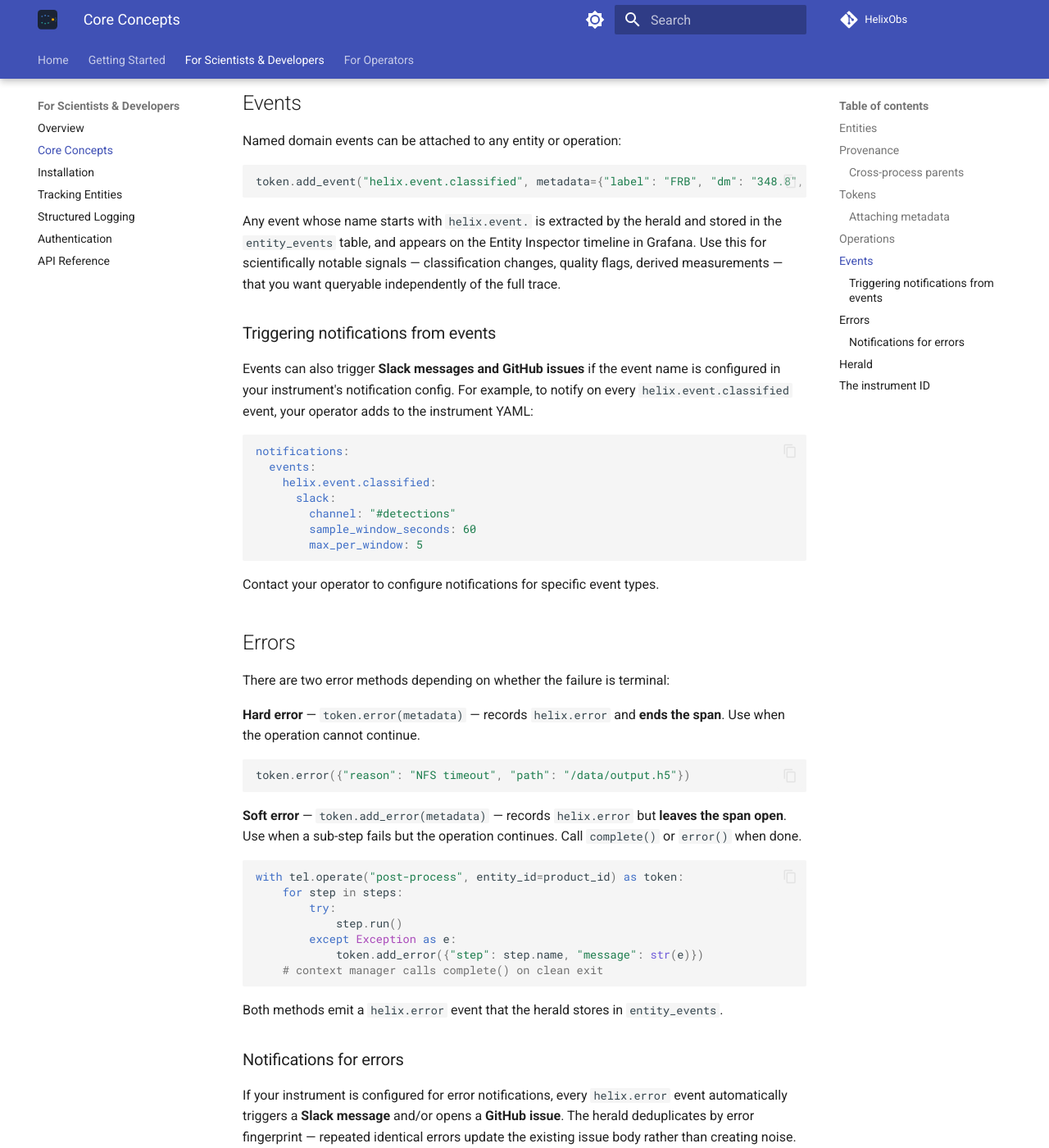
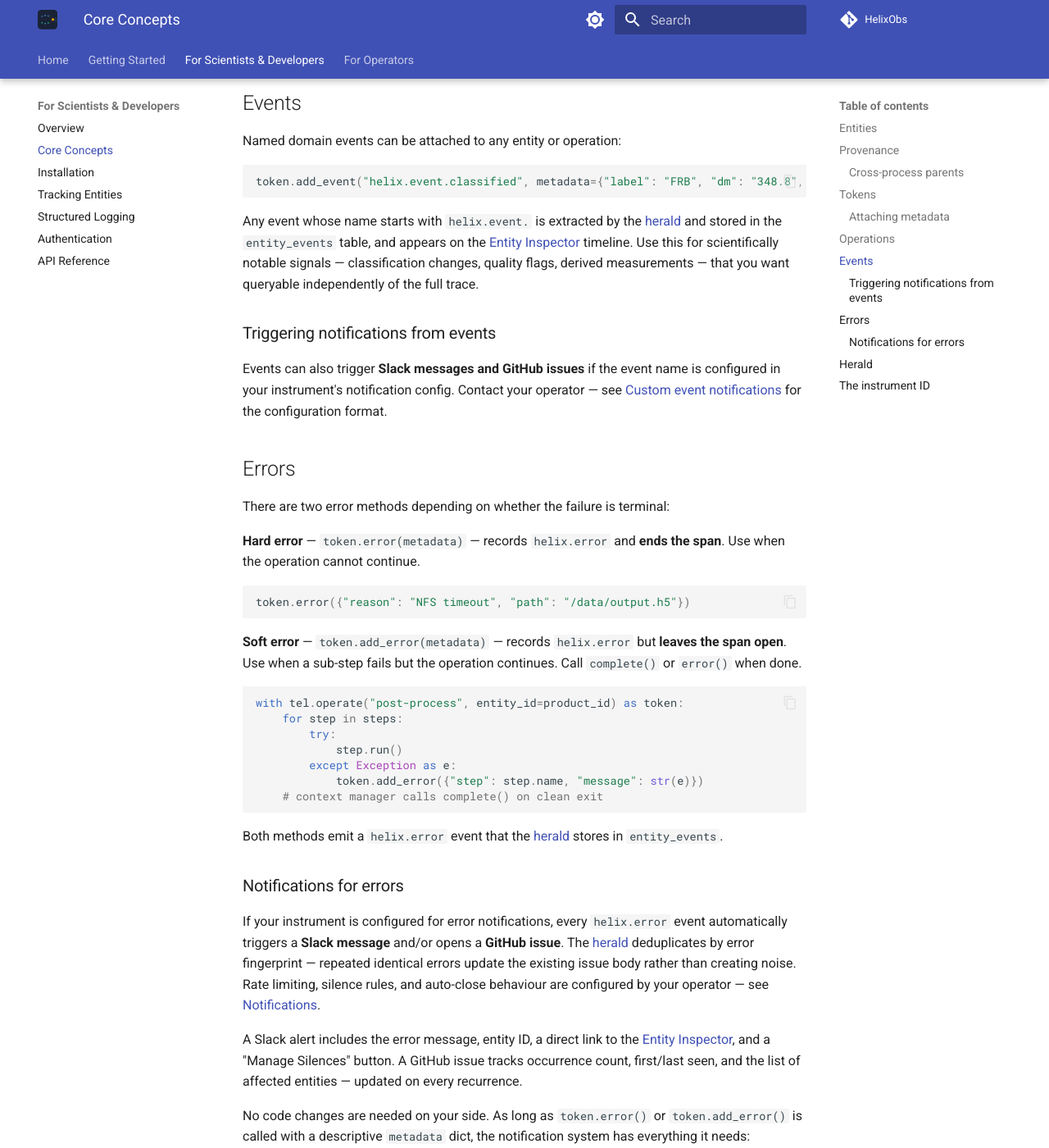
Before and after one commit to HelixObs/helixobs.github.io, an MkDocs documentation site: the page built from docs/client/concepts.md, in a window 1280 px wide and 1400 px high, scrolled down 2514 px. Shown: the whole window at 82% size. Built offline with MkDocs 1.6.1 and Material for MkDocs 9.7.7, drawn with Linux system fonts in a browser that asks for light colours; some of the changed text lies outside the part shown.

Commit message:
docs: add cross-references between client docs and operator guides
Link "herald" mentions to concepts.md#herald, "Entity Inspector" to
operator/dashboards.md#entity-inspector, and notification callouts to
operator/notifications.md — replacing the inline YAML example with a
pointer to the operator config guide to avoid duplication.

Co-Authored-By: Claude Sonnet 4.6 <noreply@anthropic.com>

````diff
--- a/docs/client/concepts.md
+++ b/docs/client/concepts.md
@@ -27,11 +27,11 @@ with tel.create("cluster", id="event-7", parents=["candidate-42", "candidate-43"
     run_cluster()
 ```
 
-The herald resolves parent IDs to OTel span links server-side and stores the graph in TimescaleDB. The Grafana Entity Inspector renders it as a clickable DAG.
+The [herald](#herald) resolves parent IDs to OTel span links server-side and stores the graph in TimescaleDB. The Grafana [Entity Inspector](../operator/dashboards.md#entity-inspector) renders it as a clickable DAG.
 
 ### Cross-process parents
 
-Parents do not need to live in the same process or host. If the parent entity was created in a different process, the herald resolves the link server-side using a shared TraceStore. Simply pass the parent ID — no coordination required.
+Parents do not need to live in the same process or host. If the parent entity was created in a different process, the [herald](#herald) resolves the link server-side using a shared TraceStore. Simply pass the parent ID — no coordination required.
 
 ## Tokens
 
@@ -98,23 +98,11 @@ Named domain events can be attached to any entity or operation:
 token.add_event("helix.event.classified", metadata={"label": "FRB", "dm": "348.8", "confidence": "0.97"})
 ```
 
-Any event whose name starts with `helix.event.` is extracted by the herald and stored in the `entity_events` table, and appears on the Entity Inspector timeline in Grafana. Use this for scientifically notable signals — classification changes, quality flags, derived measurements — that you want queryable independently of the full trace.
+Any event whose name starts with `helix.event.` is extracted by the [herald](#herald) and stored in the `entity_events` table, and appears on the [Entity Inspector](../operator/dashboards.md#entity-inspector) timeline. Use this for scientifically notable signals — classification changes, quality flags, derived measurements — that you want queryable independently of the full trace.
 
 ### Triggering notifications from events
 
-Events can also trigger **Slack messages and GitHub issues** if the event name is configured in your instrument's notification config. For example, to notify on every `helix.event.classified` event, your operator adds to the instrument YAML:
-
-```yaml
-notifications:
-  events:
-    helix.event.classified:
-      slack:
-        channel: "#detections"
-        sample_window_seconds: 60
-        max_per_window: 5
-```
-
-Contact your operator to configure notifications for specific event types.
+Events can also trigger **Slack messages and GitHub issues** if the event name is configured in your instrument's notification config. Contact your operator — see [Custom event notifications](../operator/notifications.md#custom-event-notifications) for the configuration format.
 
 ## Errors
 
@@ -138,13 +126,13 @@ with tel.operate("post-process", entity_id=product_id) as token:
     # context manager calls complete() on clean exit
 ```
 
-Both methods emit a `helix.error` event that the herald stores in `entity_events`.
+Both methods emit a `helix.error` event that the [herald](#herald) stores in `entity_events`.
 
 ### Notifications for errors
 
-If your instrument is configured for error notifications, every `helix.error` event automatically triggers a **Slack message** and/or opens a **GitHub issue**. The herald deduplicates by error fingerprint — repeated identical errors update the existing issue body rather than creating noise. Rate limiting, silence rules, and auto-close behaviour are all configured by your operator per instrument.
+If your instrument is configured for error notifications, every `helix.error` event automatically triggers a **Slack message** and/or opens a **GitHub issue**. The [herald](#herald) deduplicates by error fingerprint — repeated identical errors update the existing issue body rather than creating noise. Rate limiting, silence rules, and auto-close behaviour are configured by your operator — see [Notifications](../operator/notifications.md).
 
-A Slack alert includes the error message, entity ID, a direct link to the Entity Inspector, and a "Manage Silences" button. A GitHub issue tracks occurrence count, first/last seen, and the list of affected entities — updated on every recurrence.
+A Slack alert includes the error message, entity ID, a direct link to the [Entity Inspector](../operator/dashboards.md#entity-inspector), and a "Manage Silences" button. A GitHub issue tracks occurrence count, first/last seen, and the list of affected entities — updated on every recurrence.
 
 No code changes are needed on your side. As long as `token.error()` or `token.add_error()` is called with a descriptive `metadata` dict, the notification system has everything it needs:
 
````
Also changed, not shown: docs/client/api-reference.md (+2 -2 lines), docs/client/tracking.md (+2 -2 lines).
